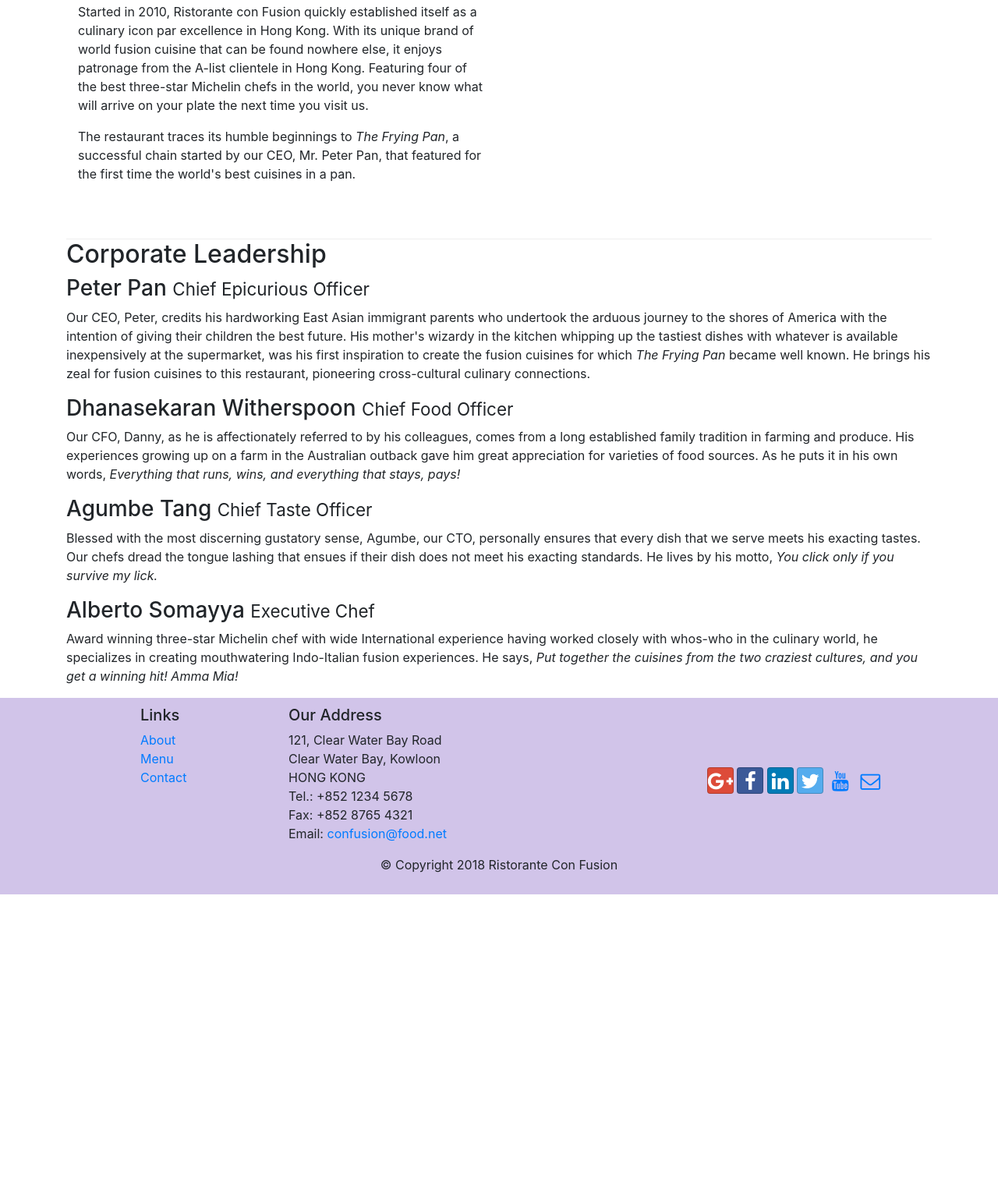
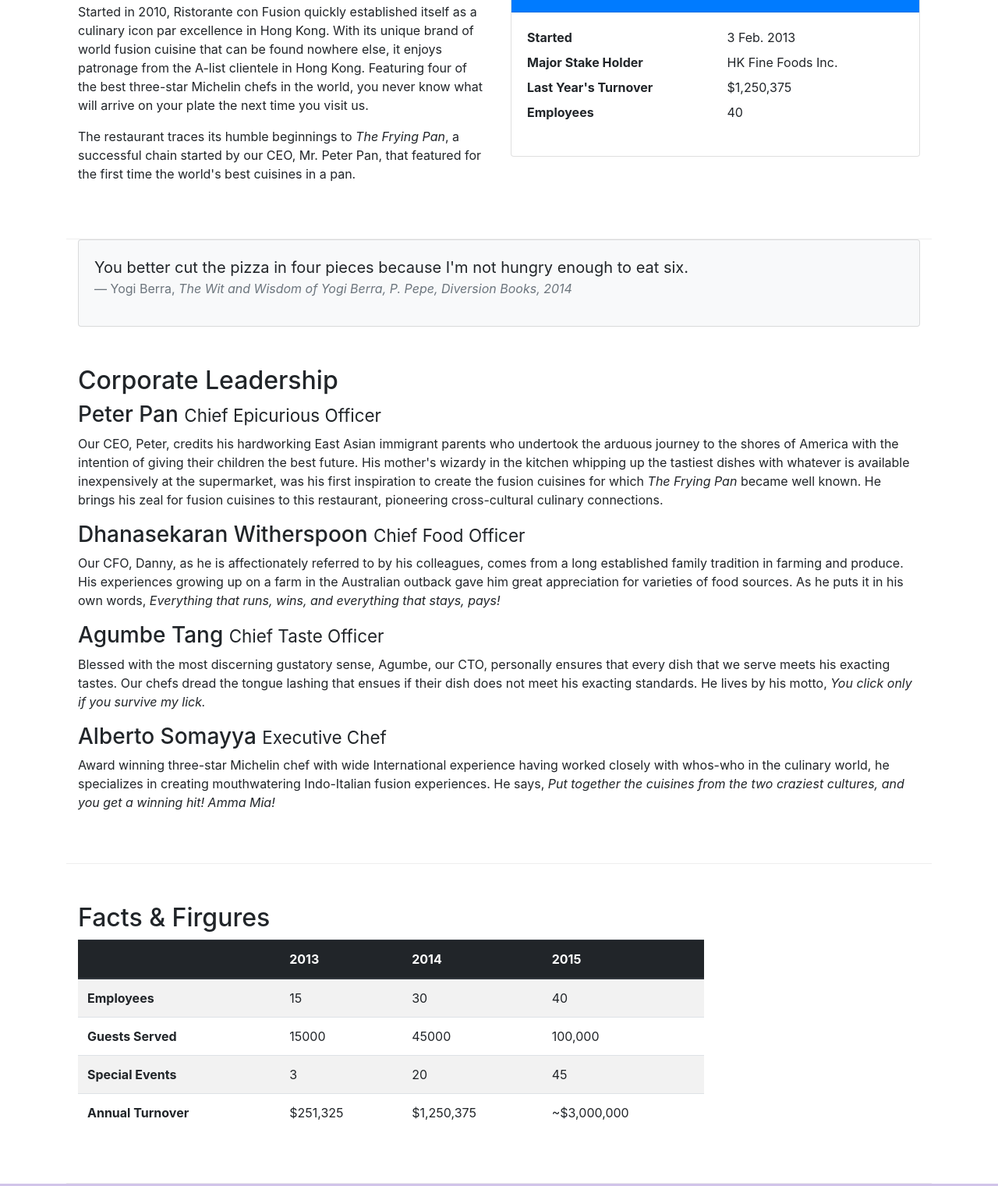
Before and after one commit to laracrawford33/conFusion, a website: page aboutus.html in a window 1280 px wide. Shown: the part 558-2079 px from the top of the page at 78% size. Before the commit the page ends 1705 px from the top, so only its background shows below. Drawn offline with nearby package versions, Linux system fonts and the light colour scheme.

Commit message:
Tables and Cards

```diff
--- a/aboutus.html
+++ b/aboutus.html
@@ -26,10 +26,14 @@
             <a class="navbar-brand mr-auto" href="index.html">Ristorante Con Fusion</a>
             <div class="collapse navbar-collapse" id="Navbar">
                 <ul class="navbar-nav mr-auto">
-                        <li class="nav-item "><a class="nav-link" href="./index.html"><span class="fa fa-home fa-lg"></span> Home</a></li>
-                        <li class="nav-item active"><a class="nav-link" href="./aboutus.html"><span class="fa fa-info fa-lg"></span> About</a></li>
-                        <li class="nav-item"><a class="nav-link" href="#"><span class="fa fa-list fa-lg"></span> Menu</a></li>
-                        <li class="nav-item"><a class="nav-link" href="./contactus.html"><span class="fa fa-phone fa-lg"></span> Contact</a></li>
+                    <li class="nav-item "><a class="nav-link" href="./index.html"><span class="fa fa-home fa-lg"></span>
+                            Home</a></li>
+                    <li class="nav-item active"><a class="nav-link" href="./aboutus.html"><span
+                                class="fa fa-info fa-lg"></span> About</a></li>
+                    <li class="nav-item"><a class="nav-link" href="#"><span class="fa fa-list fa-lg"></span> Menu</a>
+                    </li>
+                    <li class="nav-item"><a class="nav-link" href="./contactus.html"><span
+                                class="fa fa-phone fa-lg"></span> Contact</a></li>
 
                 </ul>
             </div>
@@ -66,7 +70,7 @@
 
     <div class="container">
         <div class="row row-content">
-                <div class="col-12 col-sm-6 order-sm-last col-md-6">
+            <div class="col-sm-6">
                 <h2>Our History</h2>
 
                 <p>Started in 2010, Ristorante con Fusion quickly established itself as a culinary icon par
@@ -77,16 +81,41 @@
                 <p>The restaurant traces its humble beginnings to <em>The Frying Pan</em>, a successful chain
                     started by our CEO, Mr. Peter Pan, that featured for the first time the world's best
                     cuisines in a pan.</p>
-
-                    <div class="col col-sm"></div>
             </div>
-
+            <div class="col-sm">
+                <div class="card">
+                    <h3 class="card-header bg-primary text-white">Facts At a Glance</h3>
+                    <div class="card-body">
+                        <dl class="row">
+                            <dt class="col-6">Started</dt>
+                            <dd class="col-6">3 Feb. 2013</dd>
+                            <dt class="col-6">Major Stake Holder</dt>
+                            <dd class="col-6">HK Fine Foods Inc.</dd>
+                            <dt class="col-6">Last Year's Turnover</dt>
+                            <dd class="col-6">$1,250,375</dd>
+                            <dt class="col-6">Employees</dt>
+                            <dd class="col-6">40</dd>
+                    </div>
+                </div>
+            </div>
+        </div>
+        <div class="col-12">
+            <div class="card card-body bg-light">
+                <blockquote class="blockquote">
+                    <p class="mb-0">You better cut the pizza in four pieces because
+                        I'm not hungry enough to eat six.</p>
+                    <footer class="blockquote-footer">Yogi Berra,
+                        <cite title="Source Title">The Wit and Wisdom of Yogi Berra,
+                        P. Pepe, Diversion Books, 2014</cite>
+                    </footer>
+                </blockquote>
+            </div>
         </div>
     </div>
 
 
     <div class="container">
-                <div class="row">
+        <div class="row row-content">
             <div class="col-12">
                 <h2>Corporate Leadership</h2>
 
@@ -124,10 +153,52 @@
                 </div>
             </div>
         </div>
-            </div>
 
 
-
+        <div class="row row-content">
+            <div class="col-12 col-sm-9">
+                <h2>Facts &amp; Firgures</h2>
+                <div class="table-responsive">
+                    <table class="table table-striped">
+                        <thead class="thead-dark">
+                            <tr>
+                                <th>&nbsp;</th>
+                                <th>2013</th>
+                                <th>2014</th>
+                                <th>2015</th>
+                            </tr>
+                        </thead>
+                        <tbody>
+                            <tr>
+                                <th>Employees</th>
+                                <td>15</td>
+                                <td>30</td>
+                                <td>40</td>
+                            </tr>
+                            <tr>
+                                <th>Guests Served</th>
+                                <td>15000</td>
+                                <td>45000</td>
+                                <td>100,000</td>
+                            </tr>
+                            <tr>
+                                <th>Special Events</th>
+                                <td>3</td>
+                                <td>20</td>
+                                <td>45</td>
+                            </tr>
+                            <tr>
+                                <th>Annual Turnover</th>
+                                <td>$251,325</td>
+                                <td>$1,250,375</td>
+                                <td>~$3,000,000</td>
+                            </tr>
+                        </tbody>
+                    </table>
+                </div>
+            </div>
+        </div>
+    </div>
     <footer class="footer">
         <div class="container">
             <div class="row">
@@ -153,12 +224,17 @@
                 </div>
                 <div class="col-12 col-sm-4 align-self-center">
                     <div class="text-center">
-                        <a class="btn btn-social-icon btn-google" href="http://google.com/+"><i class="fa fa-google-plus fa-lg"></i></a>
-                        <a class="btn btn-social-icon btn-facebook"href="http://www.facebook.com/profile.php?id="><i class="fa fa-facebook fa-lg"></i></a>
-                        <a class="btn btn-social-icon btn-linkedin"href="http://www.linkedin.com/in/"><i class="fa fa-linkedin fa-lg"></i></a>
-                        <a class="btn btn-social-icon btn-twitter"href="http://twitter.com/"><i class="fa fa-twitter fa-lg"></i></a>
-                        <a class="btn btn-social-icon btn-youtube"href="http://youtube.com/"><i class="fa fa-youtube fa-lg"></i></a>
-                        <a class="btn btn-social-icon"href="mailto:"><i class="fa fa-envelope-o fa-lg"></i></a>
+                        <a class="btn btn-social-icon btn-google" href="http://google.com/+"><i
+                                class="fa fa-google-plus fa-lg"></i></a>
+                        <a class="btn btn-social-icon btn-facebook" href="http://www.facebook.com/profile.php?id="><i
+                                class="fa fa-facebook fa-lg"></i></a>
+                        <a class="btn btn-social-icon btn-linkedin" href="http://www.linkedin.com/in/"><i
+                                class="fa fa-linkedin fa-lg"></i></a>
+                        <a class="btn btn-social-icon btn-twitter" href="http://twitter.com/"><i
+                                class="fa fa-twitter fa-lg"></i></a>
+                        <a class="btn btn-social-icon btn-youtube" href="http://youtube.com/"><i
+                                class="fa fa-youtube fa-lg"></i></a>
+                        <a class="btn btn-social-icon" href="mailto:"><i class="fa fa-envelope-o fa-lg"></i></a>
                     </div>
                 </div>
             </div>
```
Also changed, not shown: img/alberto.png (added), img/buffet.png (added), img/logo.png (added), img/uthappizza.png (added), 2 other files. Lines whose indentation alone changed are shown as unchanged.
